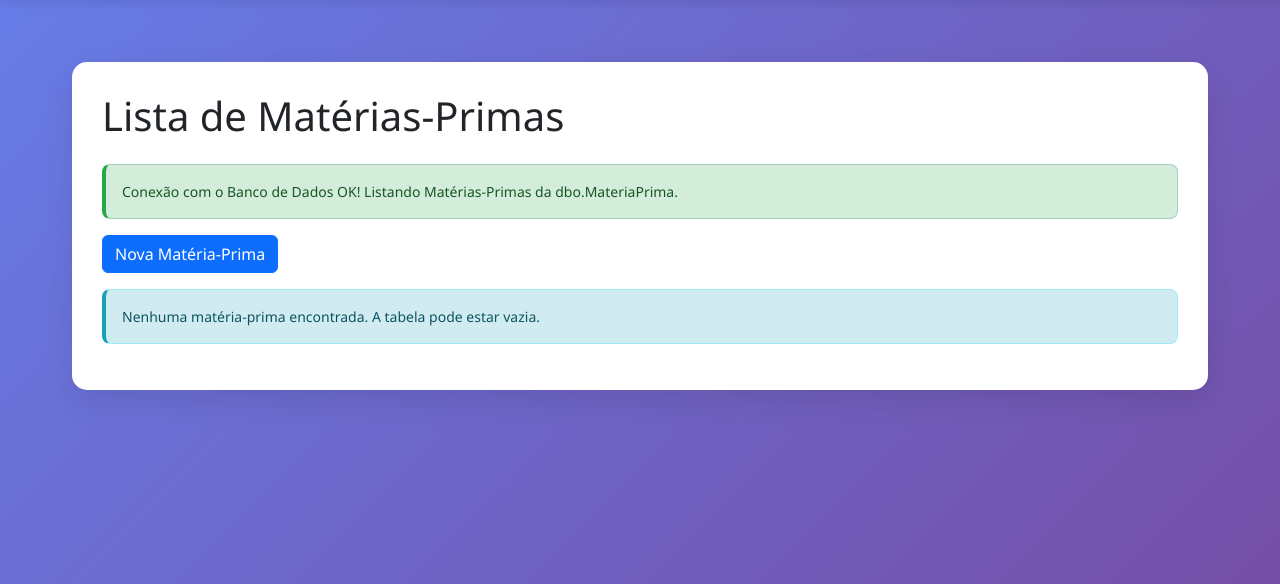
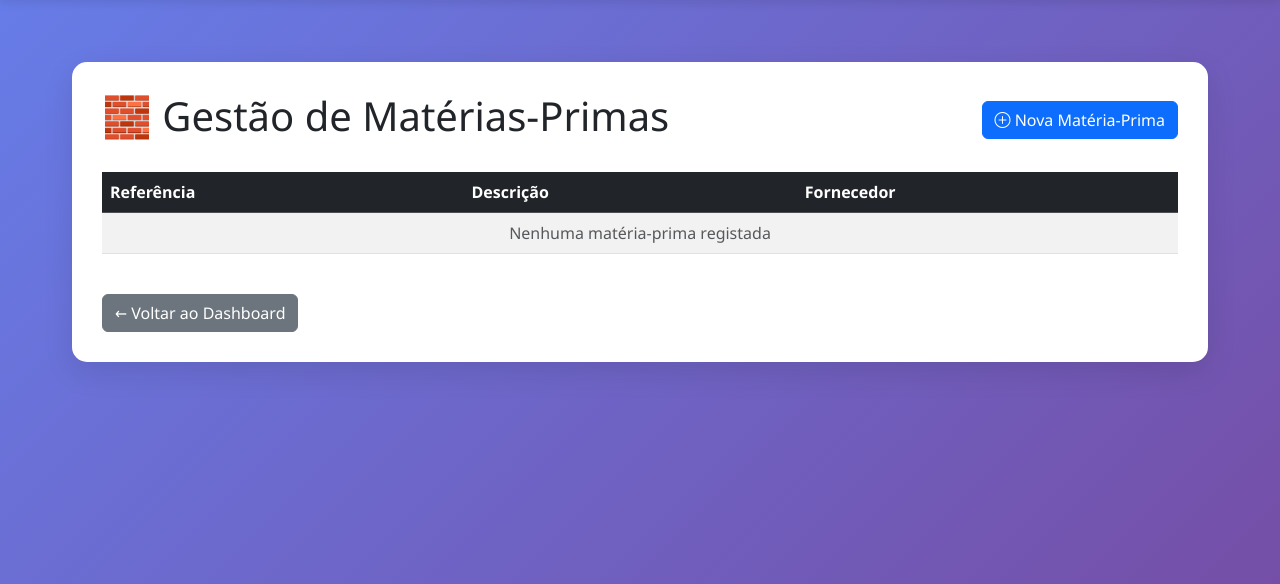
Before and after one commit to xutaa/BD-KONSENSO, a Flask app: page /materias_primas in a window 1280 px wide. Shown: the part 72-656 px from the top of the page. Run offline with Flask 3, Linux system fonts and the light colour scheme; the visitor is signed in with stand-in values (Sample User, id 1); data that the repository does not hold is empty.

Commit message:
implementação do novo nos fornecedores e materias primas

```diff
--- a/app.py
+++ b/app.py
@@ -422,24 +422,61 @@ def lista_fabricas():
 
 @app.route('/fornecedores')
 def lista_fornecedores():
+    """Lista todos os fornecedores com opção de adicionar"""
     if 'admin_logado' not in session:
         return redirect(url_for('login'))
-    conn = None
+
+    conn = get_db_connection()
+    if not conn:
+        return render_template('tabelas/fornecedores.html', registos=[], empresas=[])
+
     try:
+        cursor = conn.cursor()
+        cursor.execute("""
+            SELECT f.Id, f.Nome, e.Nome AS Empresa, e.Nif
+            FROM Fornecedor f
+            JOIN Empresa e ON f.Empresa_Nif = e.Nif
+            ORDER BY f.Nome
+        """)
+        registos = cursor.fetchall()
+
+        cursor.execute("SELECT Nif, Nome FROM Empresa ORDER BY Nome")
+        empresas = cursor.fetchall()
+
+        return render_template('tabelas/fornecedores.html', registos=registos, empresas=empresas)
+    except Exception as e:
+        print(f"Erro: {e}")
+        return render_template('tabelas/fornecedores.html', registos=[], empresas=[])
+    finally:
+        conn.close()
+
+@app.route('/fornecedor/novo', methods=['POST'])
+def adicionar_fornecedor():
+    """Insere novo fornecedor usando Stored Procedure"""
+    if 'admin_logado' not in session:
+        return redirect(url_for('login'))
+
+    try:
+        nome = request.form.get('nome')
+        empresa_nif = request.form.get('empresa_nif')
+
         conn = get_db_connection()
-        if conn is None:
-            return render_template('tabelas/fornecedores.html', erro="Erro de conexão", sucesso=False)
+        if not conn:
+            flash('Erro de conexão com a base de dados', 'error')
+            return redirect(url_for('lista_fornecedores'))
+
         cursor = conn.cursor()
-        cursor.execute("SELECT Id, Nome, Empresa_Nif FROM dbo.Fornecedor")
-        fornecedores = cursor.fetchall()
-        cursor.close()
-        return render_template('tabelas/fornecedores.html', dados_fornecedores=fornecedores, sucesso=True)
+        cursor.execute("{CALL dbo.InserirNovoFornecedor (?, ?)}", (nome, empresa_nif))
+        conn.commit()
+        flash('✅ Fornecedor adicionado com sucesso!', 'success')
+
     except Exception as e:
-        print(f"Erro ao listar fornecedores: {e}")
-        return render_template('tabelas/fornecedores.html', erro=str(e), sucesso=False)
+        flash(f'❌ Erro ao adicionar fornecedor: {str(e)}', 'error')
     finally:
         if conn:
             conn.close()
+
+    return redirect(url_for('lista_fornecedores'))
 
 @app.route('/funcionarios')
 def lista_funcionarios():
@@ -575,26 +612,62 @@ def lista_maquinas():
 
 @app.route('/materias_primas')
 def lista_materias_primas():
+    """Lista todas as matérias-primas com opção de adicionar"""
     if 'admin_logado' not in session:
         return redirect(url_for('login'))
-    conn = None
+
+    conn = get_db_connection()
+    if not conn:
+        return render_template('tabelas/materias_primas.html', registos=[], fornecedores=[])
+
     try:
-        conn = get_db_connection()
-        if conn is None:
-            return render_template('tabelas/materias_primas.html', erro="Erro de conexão", sucesso=False)
         cursor = conn.cursor()
         cursor.execute("""
-            SELECT Referencia, Descricao, Fornecedor_Id FROM dbo.MateriaPrima
-            """)
-        materias_primas = cursor.fetchall()
-        cursor.close()
-        return render_template('tabelas/materias_primas.html', dados_materias_primas=materias_primas, sucesso=True)
+            SELECT mp.Referencia, mp.Descricao, f.Nome AS Fornecedor
+            FROM MateriaPrima mp
+            JOIN Fornecedor f ON mp.Fornecedor_Id = f.Id
+            ORDER BY mp.Referencia
+        """)
+        registos = cursor.fetchall()
+
+        cursor.execute("SELECT Id, Nome FROM Fornecedor ORDER BY Nome")
+        fornecedores = cursor.fetchall()
+
+        return render_template('tabelas/materias_primas.html', registos=registos, fornecedores=fornecedores)
     except Exception as e:
-        print(f"Erro ao listar materias primas: {e}")
-        return render_template('tabelas/materias_primas.html', erro=str(e), sucesso=False)
+        print(f"Erro: {e}")
+        return render_template('tabelas/materias_primas.html', registos=[], fornecedores=[])
+    finally:
+        conn.close()
+
+@app.route('/materia_prima/nova', methods=['POST'])
+def adicionar_materia_prima():
+    """Insere nova matéria-prima usando Stored Procedure"""
+    if 'admin_logado' not in session:
+        return redirect(url_for('login'))
+
+    try:
+        referencia = request.form.get('referencia')
+        descricao = request.form.get('descricao')
+        fornecedor_id = request.form.get('fornecedor_id')
+
+        conn = get_db_connection()
+        if not conn:
+            flash('Erro de conexão com a base de dados', 'error')
+            return redirect(url_for('lista_materias_primas'))
+
+        cursor = conn.cursor()
+        cursor.execute("{CALL dbo.InserirNovaMateriaPrima (?, ?, ?)}", (referencia, descricao, fornecedor_id))
+        conn.commit()
+        flash('✅ Matéria-prima adicionada com sucesso!', 'success')
+
+    except Exception as e:
+        flash(f'❌ Erro ao adicionar matéria-prima: {str(e)}', 'error')
     finally:
         if conn:
             conn.close()
+
+    return redirect(url_for('lista_materias_primas'))
 
 @app.route('/pessoas')
 def lista_pessoas():
--- a/templates/tabelas/materias_primas.html
+++ b/templates/tabelas/materias_primas.html
@@ -1,59 +1,102 @@
 {% extends 'base.html' %}
 
-{% block title %}Lista de Matérias-Primas{% endblock %}
+{% block title %}Gestão de Matérias-Primas{% endblock %}
 
 {% block content %}
-    <h1 class="mb-4">Lista de Matérias-Primas</h1>
-
-    {% if sucesso %}
-        <div class="alert alert-success" role="alert">
-            Conexão com o Banco de Dados OK! Listando Matérias-Primas da dbo.MateriaPrima.
+    <div class="d-flex justify-content-between align-items-center mb-4">
+        <h1>🧱 Gestão de Matérias-Primas</h1>
+        <button type="button" class="btn btn-primary" data-bs-toggle="modal" data-bs-target="#modalNovaMateriaPrima">
+            <i class="bi bi-plus-circle"></i> Nova Matéria-Prima
+        </button>
     </div>
 
-        <a href="#" class="btn btn-primary mb-3">
-            <i class="fas fa-plus"></i> Nova Matéria-Prima
-        </a>
+    {% with messages = get_flashed_messages(with_categories=true) %}
+        {% if messages %}
+            {% for category, message in messages %}
+                {% if category == 'success' %}
+                    <div class="alert alert-success alert-dismissible fade show" role="alert">
+                        {{ message }}
+                        <button type="button" class="btn-close" data-bs-dismiss="alert"></button>
+                    </div>
+                {% elif category == 'error' %}
+                    <div class="alert alert-danger alert-dismissible fade show" role="alert">
+                        {{ message }}
+                        <button type="button" class="btn-close" data-bs-dismiss="alert"></button>
+                    </div>
+                {% endif %}
+            {% endfor %}
+        {% endif %}
+    {% endwith %}
 
-        {% if dados_materias_primas %}
     <div class="table-responsive">
         <table class="table table-striped table-hover">
             <thead class="table-dark">
                 <tr>
-                            <th>Referencia</th>
+                    <th>Referência</th>
                     <th>Descrição</th>
-                            <th>Fornecedor ID</th>
-                            <th>Ações</th>
+                    <th>Fornecedor</th>
                 </tr>
             </thead>
             <tbody>
-                        {% for materia_prima in dados_materias_primas %}
+                {% if registos %}
+                    {% for registo in registos %}
                     <tr>
-                                <td>{{ materia_prima[0] }}</td>
-                                <td>{{ materia_prima[1] }}</td>
-                                <td>{{ materia_prima[2] }}</td>
-                                <td>
-                                    <a href="#" class="btn btn-sm btn-warning">Editar</a>
-                                    <a href="#" class="btn btn-sm btn-danger">Remover</a>
-                                </td>
+                        <td>{{ registo[0] }}</td>
+                        <td>{{ registo[1] }}</td>
+                        <td>{{ registo[2] }}</td>
                     </tr>
                     {% endfor %}
+                {% else %}
+                    <tr>
+                        <td colspan="3" class="text-center text-muted">Nenhuma matéria-prima registada</td>
+                    </tr>
+                {% endif %}
             </tbody>
         </table>
     </div>
 
-        {% else %}
-            <div class="alert alert-info">
-                Nenhuma matéria-prima encontrada. A tabela pode estar vazia.
+    <div class="mt-4">
+        <a href="{{ url_for('dashboard') }}" class="btn btn-secondary">← Voltar ao Dashboard</a>
     </div>
-        {% endif %}
 
-    {% else %}
-        <div class="alert alert-danger" role="alert">
-            <h4 class="alert-heading">🚨 Falha Crítica na Conexão ou Query</h4>
-            <p>A aplicação não conseguiu listar as matérias-primas. Verifique as credenciais ou a query SQL.</p>
-            <hr>
-            <p class="mb-0">Detalhes do Erro: {{ erro }}</p>
+    <!-- Modal Nova Matéria-Prima -->
+    <div class="modal fade" id="modalNovaMateriaPrima" data-bs-backdrop="static" tabindex="-1">
+        <div class="modal-dialog modal-dialog-centered">
+            <div class="modal-content">
+                <div class="modal-header bg-primary text-white">
+                    <h5 class="modal-title">
+                        <i class="bi bi-plus-circle"></i> Nova Matéria-Prima
+                    </h5>
+                    <button type="button" class="btn-close btn-close-white" data-bs-dismiss="modal"></button>
                 </div>
-    {% endif %}
-
+                <form method="POST" action="{{ url_for('adicionar_materia_prima') }}">
+                    <div class="modal-body">
+                        <div class="mb-3">
+                            <label for="referencia" class="form-label">Referência *</label>
+                            <input type="text" class="form-control" id="referencia" name="referencia"
+                                   required maxlength="20" placeholder="Ex: MP001">
+                        </div>
+                        <div class="mb-3">
+                            <label for="descricao" class="form-label">Descrição *</label>
+                            <textarea class="form-control" id="descricao" name="descricao" rows="3"
+                                      required maxlength="200" placeholder="Descrição detalhada da matéria-prima"></textarea>
+                        </div>
+                        <div class="mb-3">
+                            <label for="fornecedor_id" class="form-label">Fornecedor *</label>
+                            <select class="form-select" id="fornecedor_id" name="fornecedor_id" required>
+                                <option value="">-- Selecione o Fornecedor --</option>
+                                {% for fornecedor in fornecedores %}
+                                    <option value="{{ fornecedor[0] }}">{{ fornecedor[1] }}</option>
+                                {% endfor %}
+                            </select>
+                        </div>
+                    </div>
+                    <div class="modal-footer">
+                        <button type="button" class="btn btn-secondary" data-bs-dismiss="modal">Cancelar</button>
+                        <button type="submit" class="btn btn-primary">Adicionar Matéria-Prima</button>
+                    </div>
+                </form>
+            </div>
+        </div>
+    </div>
 {% endblock %}
```
Also changed, not shown: sql/SP/InserirNovaMateriaPrima.sql (added, +32 -0 lines), sql/SP/InserirNovoFornecedor.sql (added, +31 -0 lines), templates/tabelas/fornecedores.html (+76 -34 lines). Lines whose indentation alone changed are shown as unchanged.
